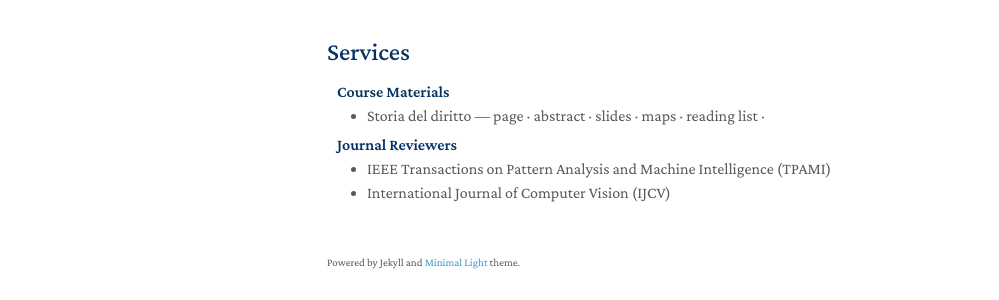
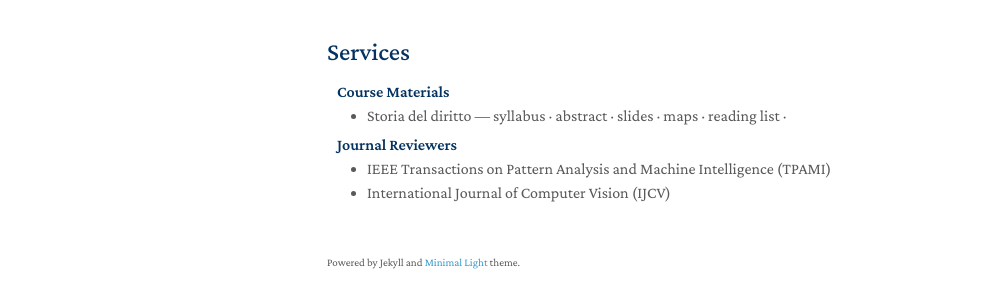
Before and after one commit to rinaldiferri/rinaldiferri.github.io, a Jekyll site: the page built from index.md, in a window 1280 px wide and 1328 px high. Shown: the part 985-1285 px from the top of the window, without its empty margins (143-1142 px from the left). Built offline with Jekyll 4.4.1, drawn with Linux system fonts in a browser that asks for light colours; a style sheet for code colours, icons or effects is not loaded; our own code applies the rules of GitHub Pages for plain Markdown files.

Commit message:
Update services.md

```diff
--- a/_includes/services.md
+++ b/_includes/services.md
@@ -5,7 +5,7 @@
 <ul style="margin:0 0 5px;">
 <li>
   <autocolor>Storia del diritto</autocolor> —
-  <a href="https://studiumanistici.uniroma3.it/insegnamento-erogato/dipartimento-di-studi-umanistici/lm/2025-2026/storia-e-societa-0580707308500001/fc0a7544-2def-41a0-bf79-fc28f31eff77--20711454/"><autocolor>page</autocolor></a> ·
+  <a href="https://studiumanistici.uniroma3.it/insegnamento-erogato/dipartimento-di-studi-umanistici/lm/2025-2026/storia-e-societa-0580707308500001/fc0a7544-2def-41a0-bf79-fc28f31eff77--20711454/"><autocolor>syllabus</autocolor></a> ·
   <a href="assets/files/course.txt"><autocolor>abstract</autocolor></a> ·
   <a href="assets/storia-del-diritto/slides.pdf"><autocolor>slides</autocolor></a> ·
   <a href="assets/storia-del-diritto/maps.pdf"><autocolor>maps</autocolor></a> ·
```
